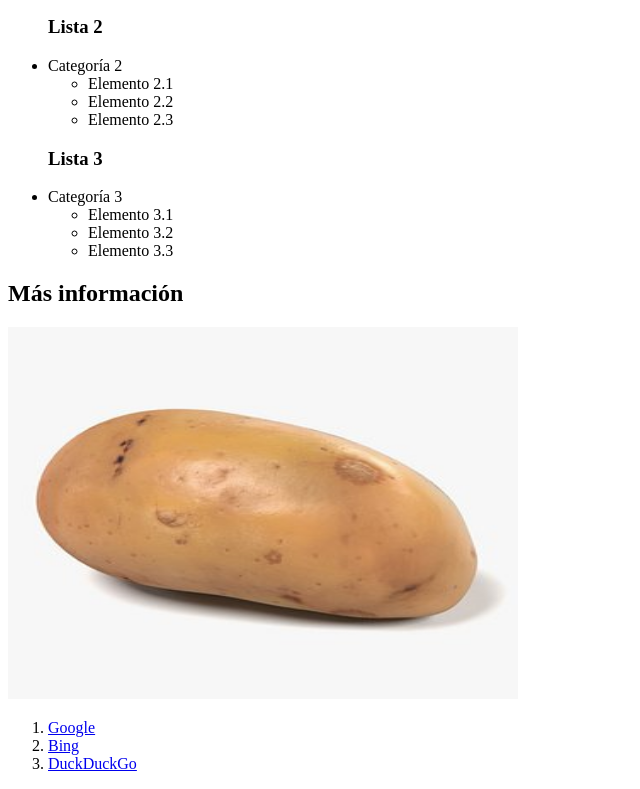
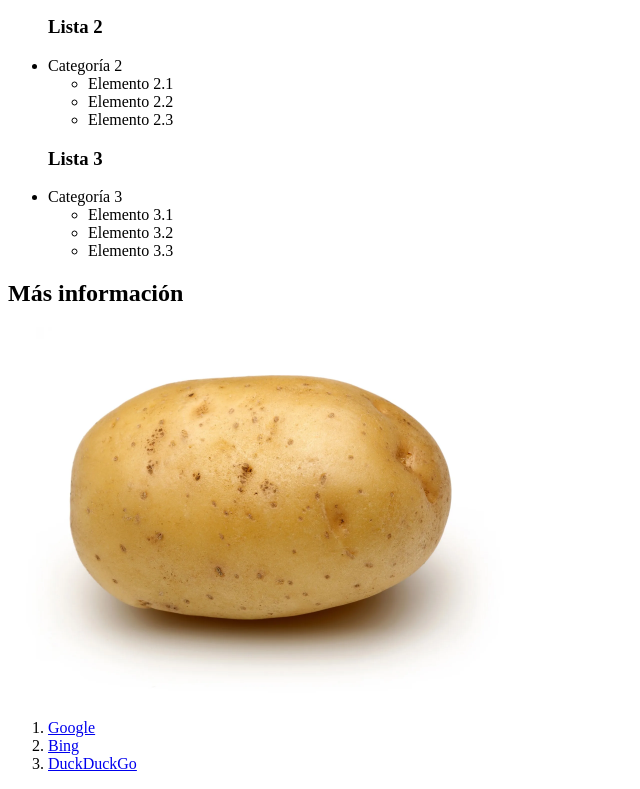
Before and after one commit to ferregsal/web.sample, a website: page index.html in a window 1280 px wide. Shown: the part 402-1191 px from the top of the page, without its empty margins (0-640 px from the left). Drawn offline with Linux system fonts and the light colour scheme.

Commit message:
change image

```diff
--- a/index.html
+++ b/index.html
@@ -84,7 +84,7 @@
     <img
       width="510"
       height="372"
-      src="assets/potato1.jpg"
+      src="assets/04082024_OpEd-Potatoes_124536.webp"
       alt="Una imagen de una patata muy simpática."
     />
 
```
